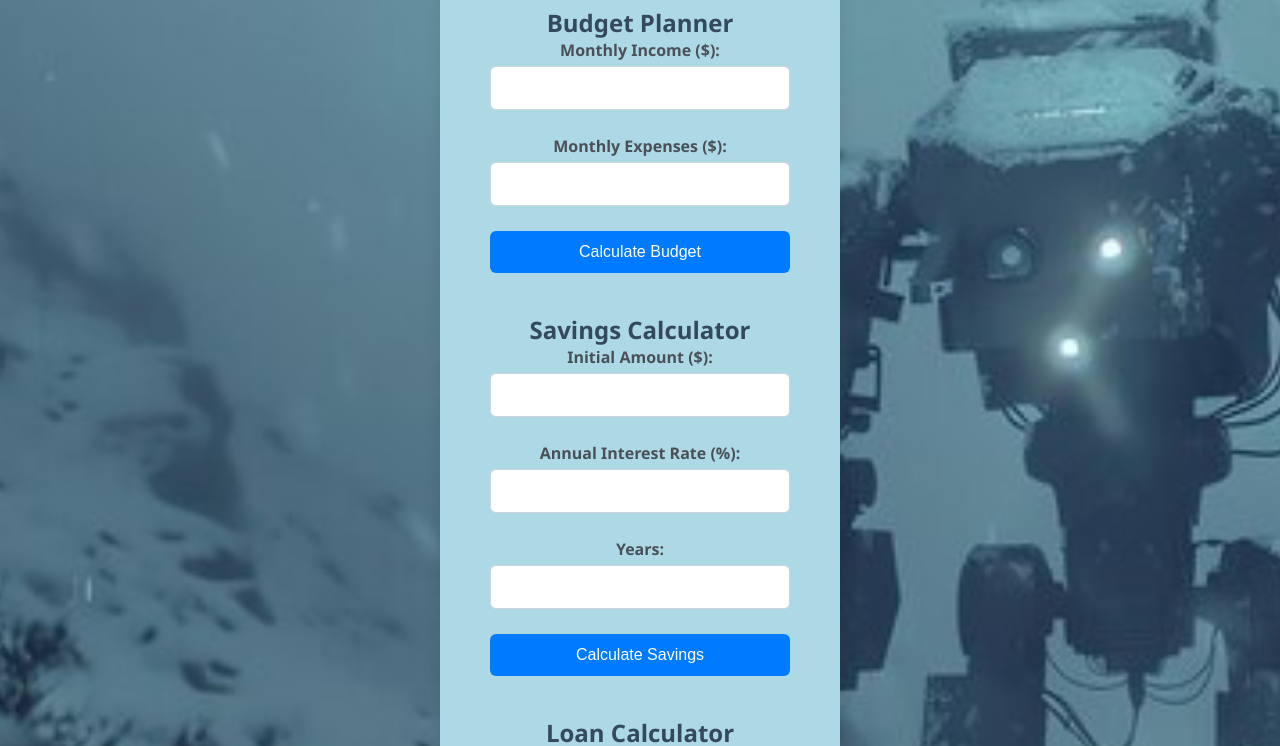
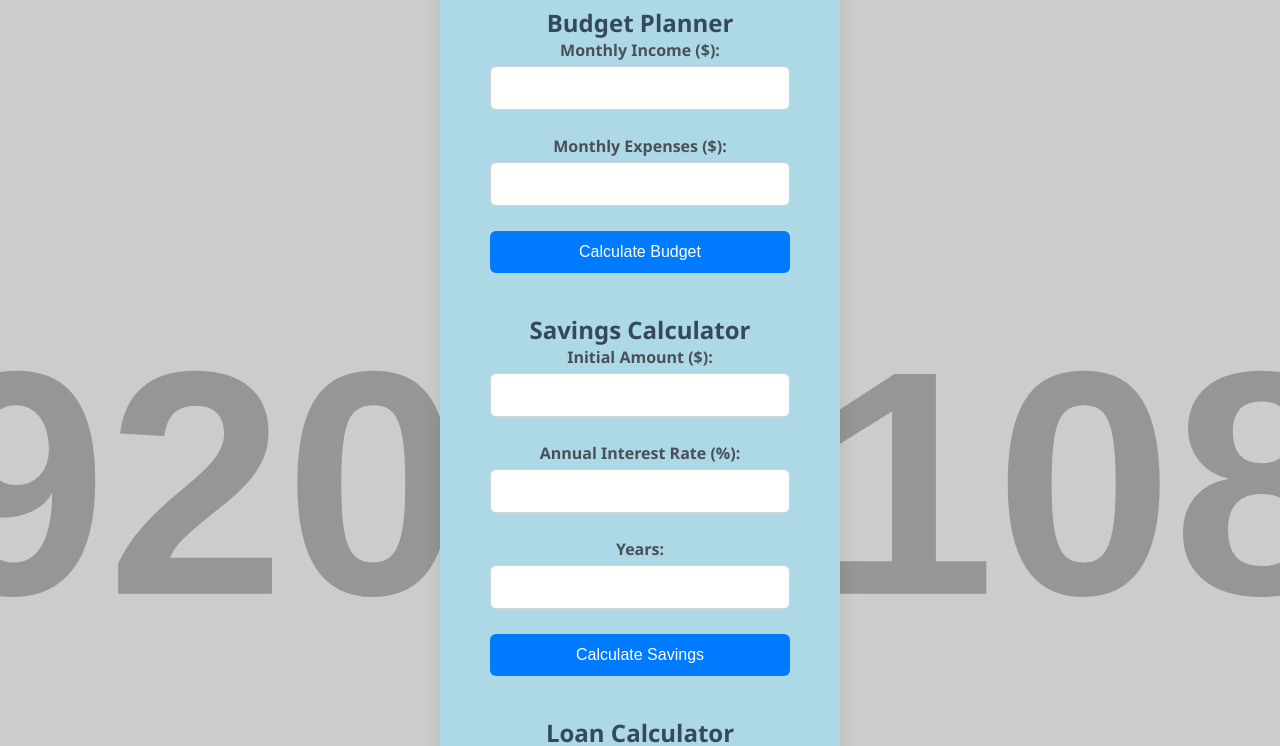
Before and after one commit to prerna-pramod-gh/personal-finance-calculator, a plain HTML site: page index.html in a window 1280 px wide. Shown: the part 120-866 px from the top of the page. Drawn offline with Linux system fonts and the light colour scheme; placeholder pictures from the web are drawn by us.

Commit message:
Update styles.css

```diff
--- a/styles.css
+++ b/styles.css
@@ -11,12 +11,16 @@ body {
     display: flex;
     justify-content: center;
     align-items: center;
-    /* Using the uploaded mountain_robot.jpg */
-    background-image: url('mountain_robot.jpg');
+    /* Explicit relative path to mountain_robot.jpg */
+    background-image: url('./mountain_robot.jpg');
+    /* Fallback to absolute path (if served from root) */
+    background-image: url('/mountain_robot.jpg');
+    /* Immediate fallback to ensure visibility */
+    background-image: url('https://via.placeholder.com/1920x1080');
     background-size: cover;
     background-position: center;
     background-repeat: no-repeat;
-    /* Fallback color if image fails */
+    /* Fallback color */
     background-color: #add8e6;
 }
 
```
